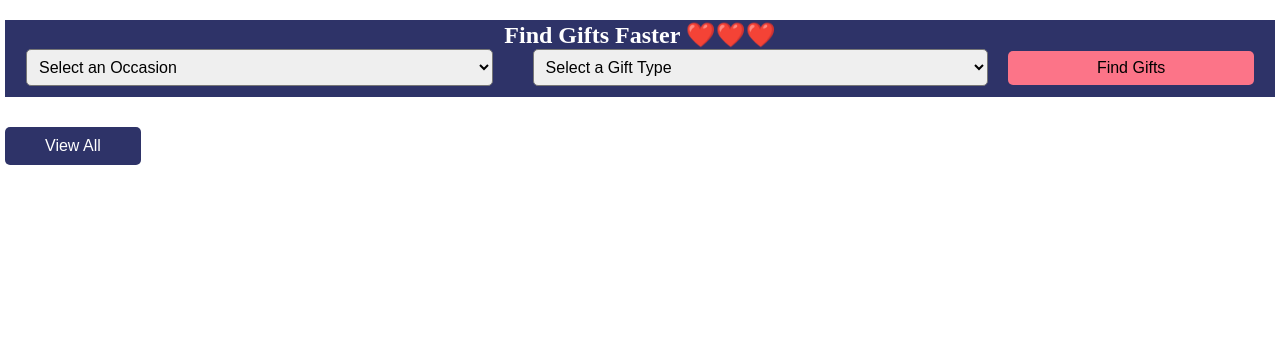
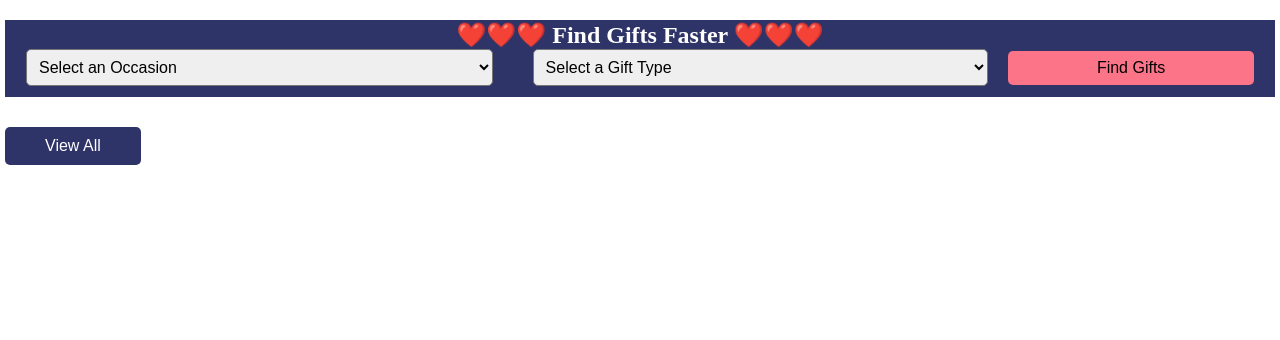
Before and after one commit to nshiva-prasad/aawscicd, a Django app: page / in a window 1280 px wide. Shown: the part 127-467 px from the top of the page. Run offline with Django 3.2, Linux system fonts and the light colour scheme; data that the repository does not hold is empty; parts of the project's set-up code (start-up, migrations or seed data) failed here and were passed over; some libraries are stand-ins or nearby versions.

Commit message:
testing the prod deployment

```diff
--- a/dashboard/templates/dashboard/customer_landing.html
+++ b/dashboard/templates/dashboard/customer_landing.html
@@ -65,7 +65,7 @@
     <!-- Images Below Banner End -->
     <!-- Find Gifts Faster Start -->
     <div class="gift-finder">
-      <h2 class="gift-finder-heading">Find Gifts Faster ❤️❤️❤️</h2>
+      <h2 class="gift-finder-heading">❤️❤️❤️ Find Gifts Faster ❤️❤️❤️</h2>
       <div class="gift-finder-row">
         <select class="occasion-dropdown">
           <option value="" selected disabled>Select an Occasion</option>
```
